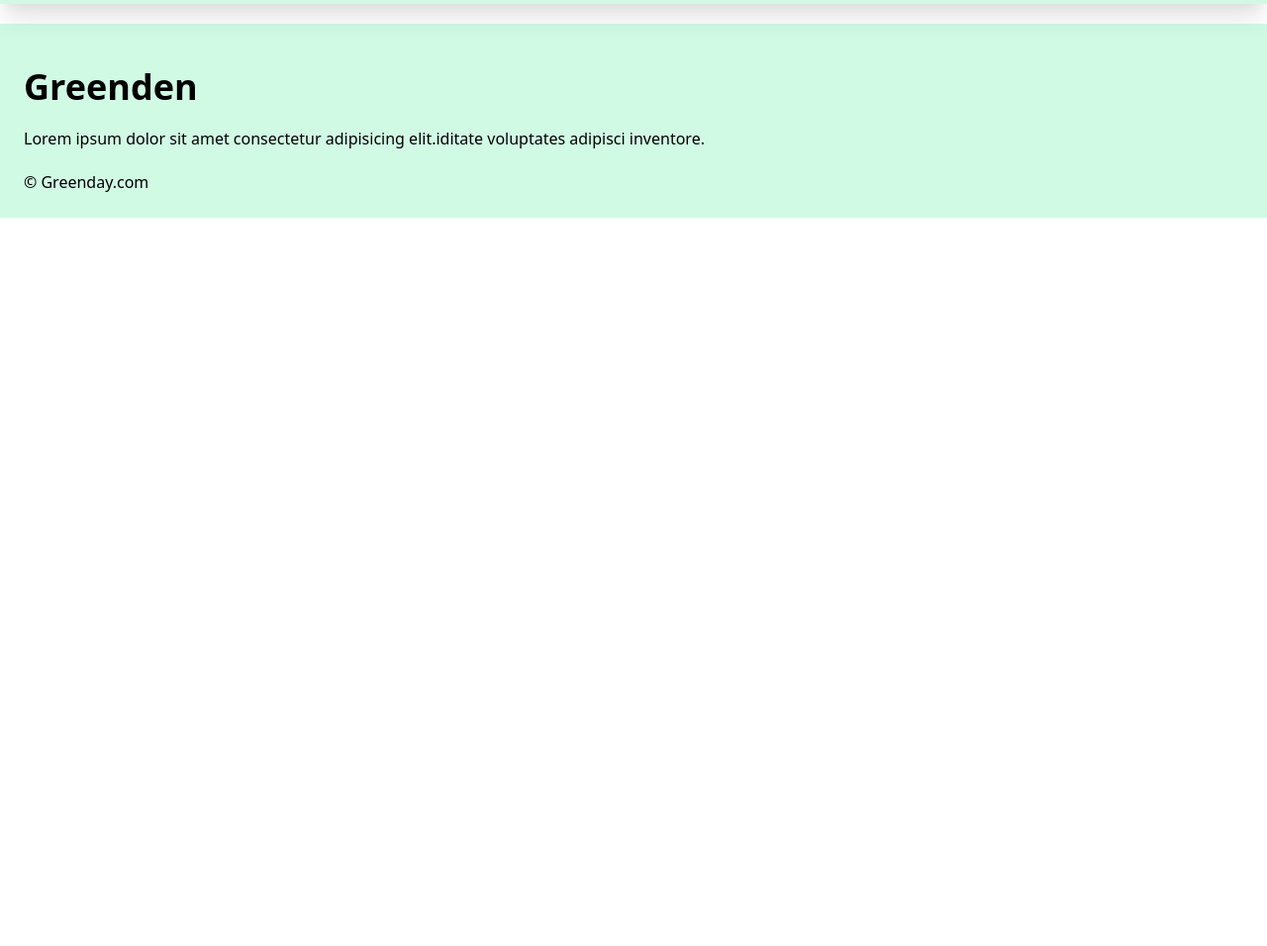
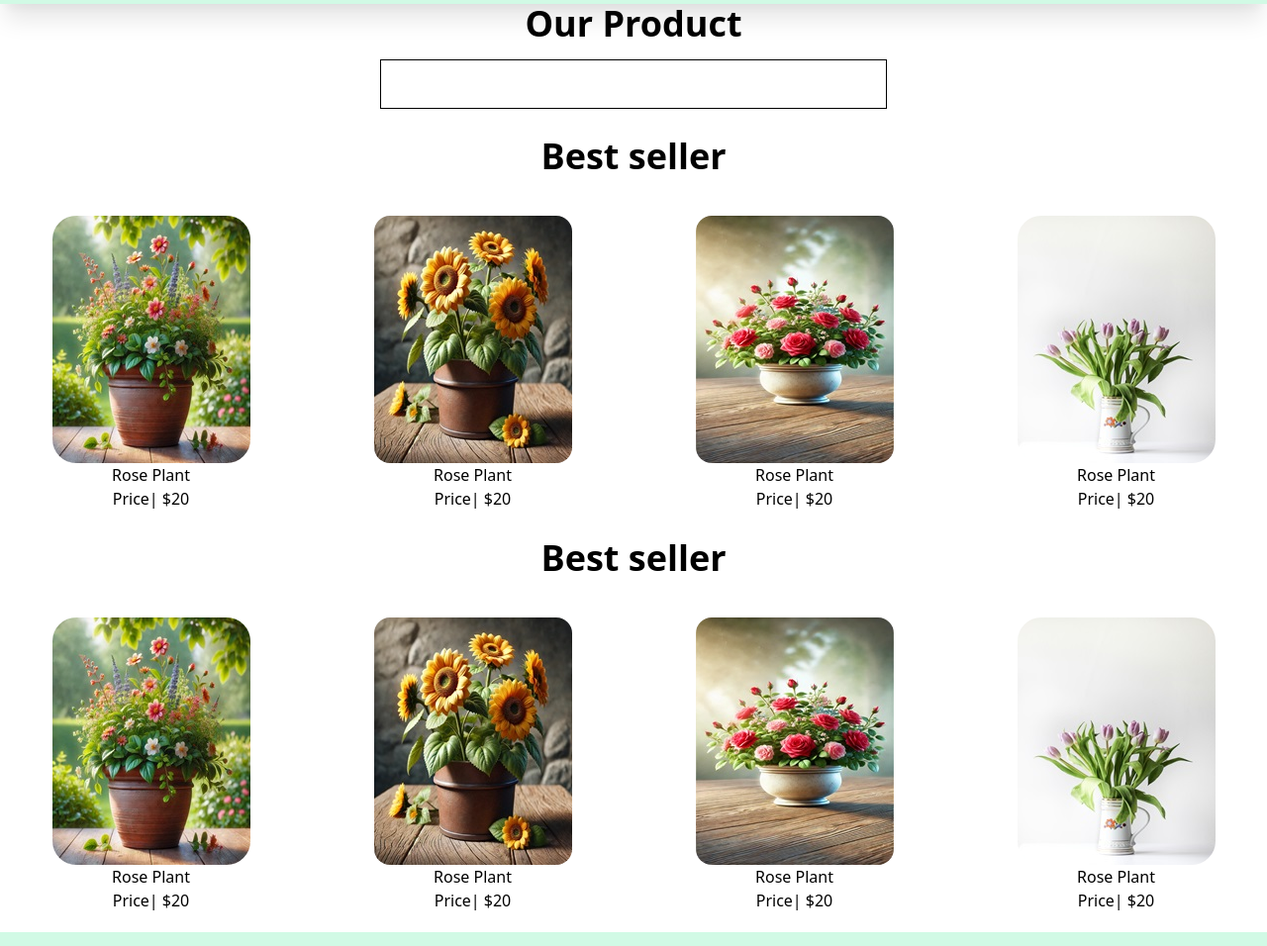
Before and after one commit to agvinjessy/greenden-tailswind, a plain HTML site: page Product.html in a window 1280 px wide. Shown: the part 56-1012 px from the top of the page at 99% size. Before the commit the page ends 800 px from the top, so only its background shows below. Drawn offline with nearby package versions, Linux system fonts and the light colour scheme.

Commit message:
Update Product.html

```diff
--- a/Product.html
+++ b/Product.html
@@ -14,7 +14,7 @@ https://cdn.jsdelivr.net/npm/tailwindcss@2.2.19/dist/tailwind.min.css
 <body>
 
     <!--Navbar-->
-    <nav class="bg-green-100 p-3 flex items-center justify-between shadow-xl md:600 sticky top-0">
+    <nav class="bg-green-100 p-3 flex items-center justify-between shadow-xl md:600 sticky top-0 z-10">
         <h1 class="text-2xl">Greenden</h1>
         <svg xmlns="http://www.w3.org/2000/svg" fill="none" viewBox="0 0 24 24" stroke-width="1.5" stroke="currentColor"
             class="w-9">
@@ -37,12 +37,73 @@ https://cdn.jsdelivr.net/npm/tailwindcss@2.2.19/dist/tailwind.min.css
     </nav>
 
 
+    <!--Our Products-->
+    <section class="flex flex-col items-center justify-center ">
+        <h1 class="text-center font-bold text-4xl text-black mb-4">Our Product</h1>
+        <input type="text" class="border border-black p-3 w-4/5 max-w-lg" />
+    </section>
+
+
+    <!--Product-->
+    <section class=" text-center">
+        <h1 class="font-bold text-4xl mt-7">Best seller</h1>
+        <div class=" grid grid-cols-2 md:grid-cols-4 mt-10 gap-5">
+            <div>
+                <img src="./img/1.jpg" class=" inline hover:shadow-xl transform hover:-translate-y-2 rounded-3xl ">
+                <h1>Rose Plant</h1>
+                <p>Price| $20</p>
+            </div>
+            <div>
+                <img src="./img/2.jpg" class="inline hover:shadow-xl transform hover:-translate-y-2 rounded-2xl  ">
+                <h1>Rose Plant</h1>
+                <p>Price| $20</p>
+            </div>
+            <div>
+                <img src="./img/3.jpg" class="inline hover:shadow-xl transform hover:-translate-y-2 rounded-2xl  ">
+                <h1>Rose Plant</h1>
+                <p>Price| $20</p>
+            </div>
+            <div>
+                <img src="./img/4.jpg" class="inline hover:shadow-xl transform hover:-translate-y-2 rounded-3xl ">
+                <h1>Rose Plant</h1>
+                <p>Price| $20</p>
+            </div>
+        </div>
+    </section>
+
+    <section class=" text-center">
+        <h1 class="font-bold text-4xl mt-7">Best seller</h1>
+        <div class=" grid grid-cols-2 md:grid-cols-4 mt-10 gap-5">
+            <div>
+                <img src="./img/1.jpg" class=" inline hover:shadow-xl transform hover:-translate-y-2 rounded-3xl ">
+                <h1>Rose Plant</h1>
+                <p>Price| $20</p>
+            </div>
+            <div>
+                <img src="./img/2.jpg" class="inline hover:shadow-xl transform hover:-translate-y-2 rounded-2xl  ">
+                <h1>Rose Plant</h1>
+                <p>Price| $20</p>
+            </div>
+            <div>
+                <img src="./img/3.jpg" class="inline hover:shadow-xl transform hover:-translate-y-2 rounded-2xl  ">
+                <h1>Rose Plant</h1>
+                <p>Price| $20</p>
+            </div>
+            <div>
+                <img src="./img/4.jpg" class="inline hover:shadow-xl transform hover:-translate-y-2 rounded-3xl ">
+                <h1>Rose Plant</h1>
+                <p>Price| $20</p>
+            </div>
+        </div>
+    </section>
+
 
     <!--Footer-->
     <section class="mt-5">
         <div class="bg-green-100 p-6">
             <p class="font-bold text-4xl mt-5">Greenden</p>
-            <p class="mt-5">Lorem ipsum dolor sit amet consectetur adipisicing elit.iditate voluptates adipisci inventore. </p>
+            <p class="mt-5">Lorem ipsum dolor sit amet consectetur adipisicing elit.iditate voluptates adipisci
+                inventore. </p>
             <p class="mt-5">&copy; Greenday.com</p>
         </div>
 
```
